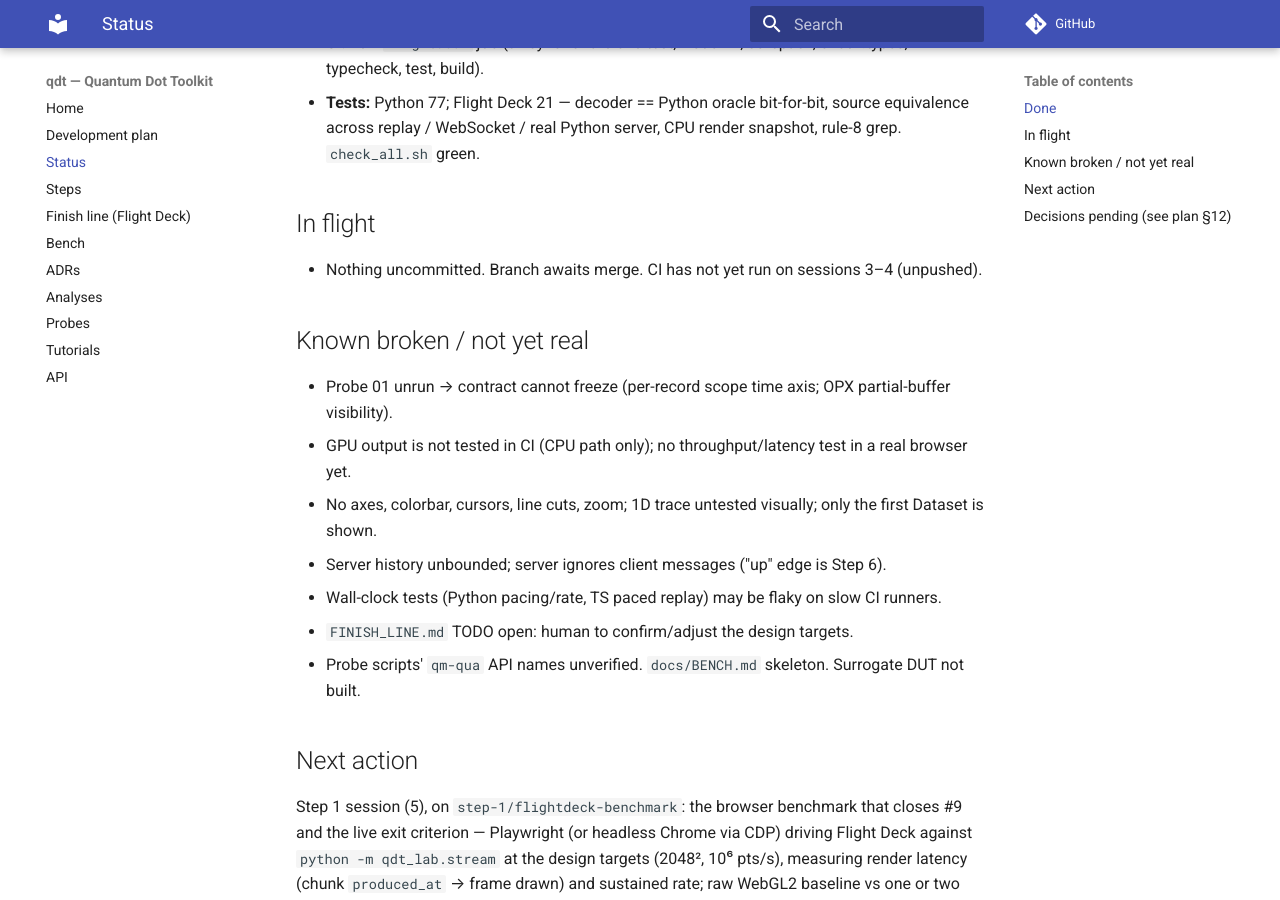
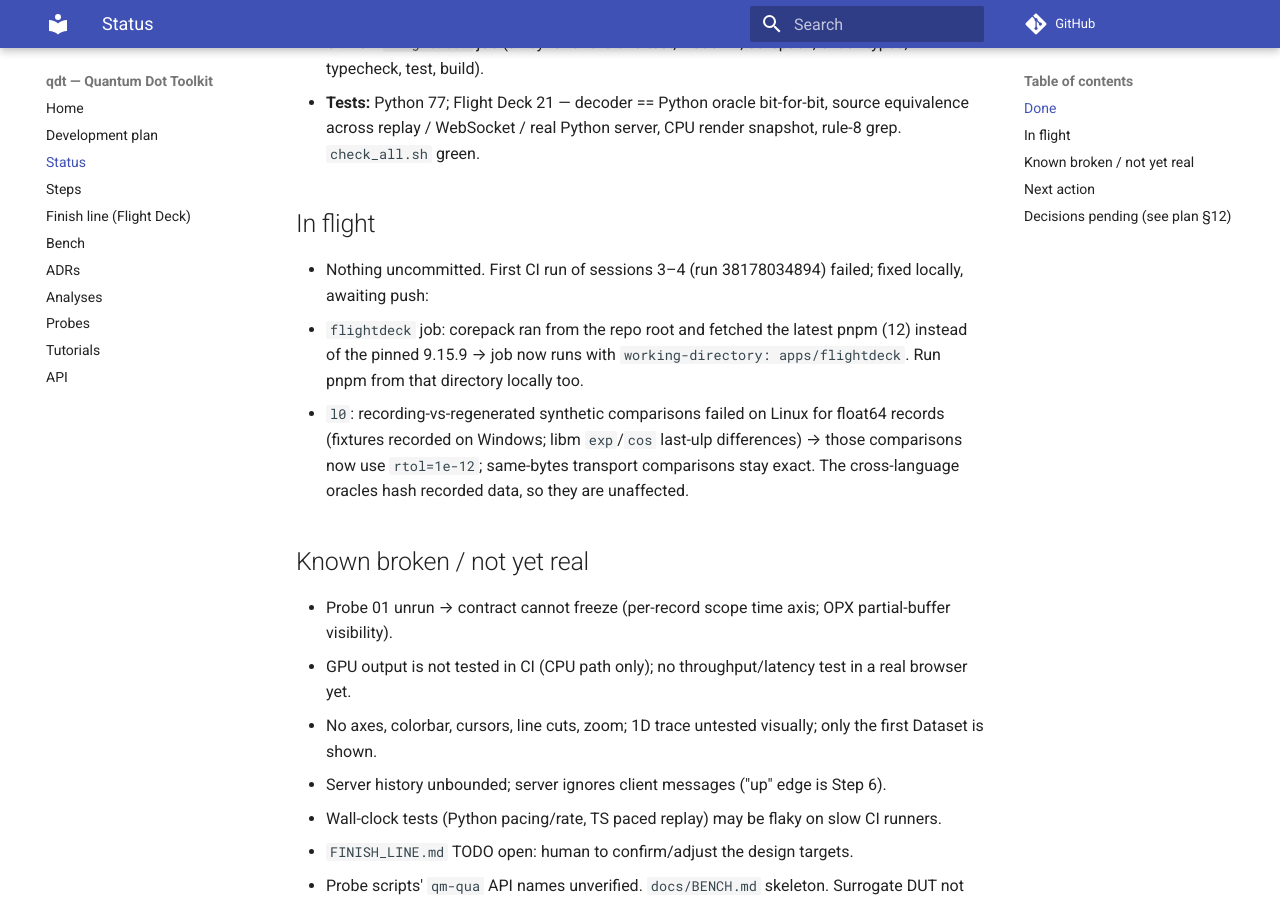
Before and after one commit to CowboyQuantum/qdt, an MkDocs documentation site: the page built from docs/STATUS.md, in a window 1280 px wide and 900 px high, scrolled down 1248 px. Built offline with MkDocs 1.6.1 and Material for MkDocs 9.7.7, drawn with Linux system fonts in a browser that asks for light colours; comment, search, counter and statistics services are not loaded; some of the changed text lies outside the part shown.

Commit message:
fix(ci): pin pnpm via flightdeck working dir; tolerate cross-platform libm ulps
- flightdeck job: run in apps/flightdeck so corepack honours packageManager
  (from the repo root it fetched pnpm 12 and failed the version check)
- test(qdt-lab): committed recording vs regenerated synthetic content now
  compared with rtol=1e-12 (fixtures recorded on Windows; Linux libm differs
  in the last ulp for float64 exp/cos). Same-bytes transport comparisons
  remain exact.
- CLAUDE.md: run pnpm from apps/flightdeck

Co-Authored-By: Claude Opus 5.5 <noreply@anthropic.com>

```diff
--- a/docs/STATUS.md
+++ b/docs/STATUS.md
@@ -4,7 +4,7 @@
 > A fresh session must be able to continue from this file alone.
 
 **Current step:** 1 — Dataset contract + Flight Deck v0 → `docs/steps/01-dataset-contract-and-flightdeck.md`
-**Branch:** `step-1/flightdeck-v0` (not yet merged to `main`; `main` itself is 3 commits ahead of `origin`, unpushed — pushing stays manual)
+**Branch:** `main` (sessions 3–4 pushed; CI fix `step-1/ci-fix` merged locally, not pushed — pushing stays manual)
 **Last session:** 2026-10-11 — session (4): Flight Deck v0 scaffold, decoder, sources, WebGL heatmap, CI job; ADR 0012.
 
 ## Done
@@ -33,7 +33,12 @@
   WebSocket / real Python server, CPU render snapshot, rule-8 grep. `check_all.sh` green.
 
 ## In flight
-- Nothing uncommitted. Branch awaits merge. CI has not yet run on sessions 3–4 (unpushed).
+- Nothing uncommitted. First CI run of sessions 3–4 (run 38178034894) failed; fixed locally, awaiting push:
+  - `flightdeck` job: corepack ran from the repo root and fetched the latest pnpm (12) instead of the pinned
+    9.15.9 → job now runs with `working-directory: apps/flightdeck`. Run pnpm from that directory locally too.
+  - `l0`: recording-vs-regenerated synthetic comparisons failed on Linux for float64 records (fixtures recorded
+    on Windows; libm `exp`/`cos` last-ulp differences) → those comparisons now use `rtol=1e-12`; same-bytes
+    transport comparisons stay exact. The cross-language oracles hash recorded data, so they are unaffected.
 
 ## Known broken / not yet real
 - Probe 01 unrun → contract cannot freeze (per-record scope time axis; OPX partial-buffer visibility).
```
Also changed, not shown: CLAUDE.md (+2 -2 lines), 2 other files.
